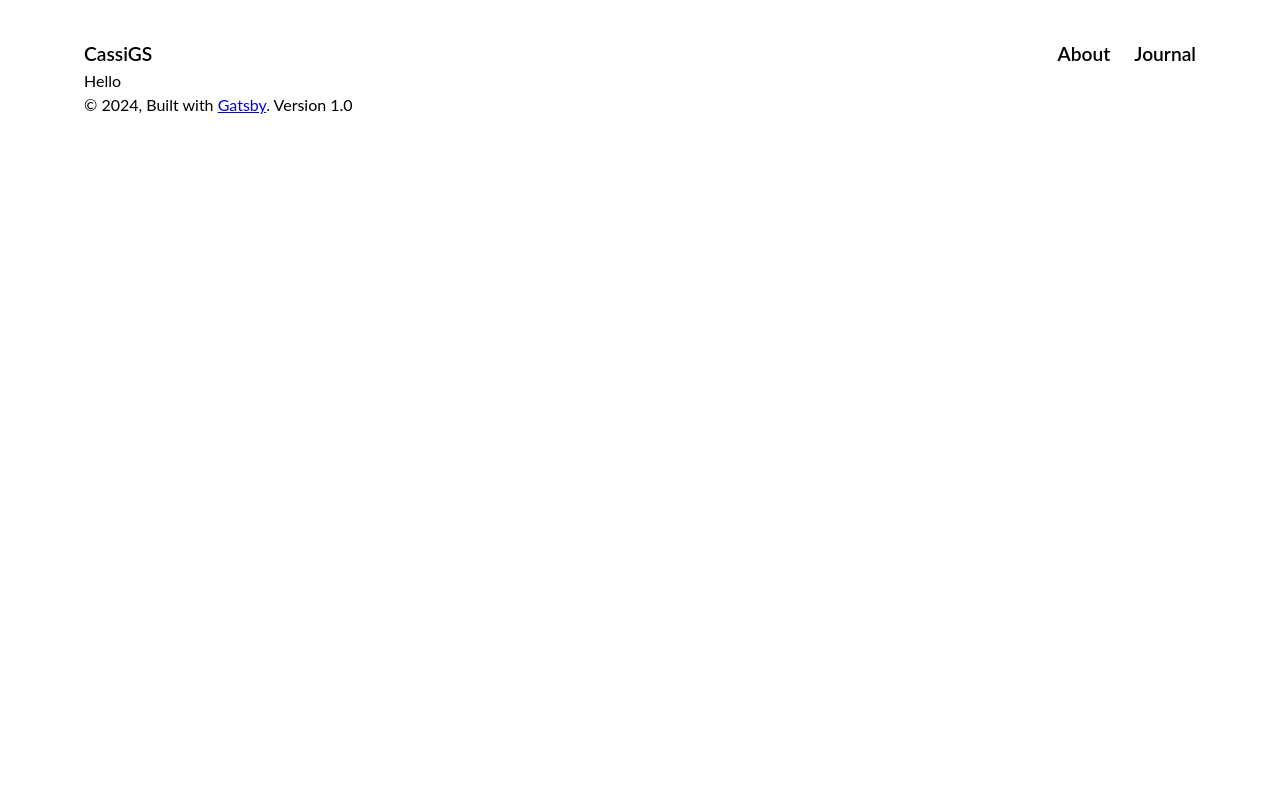
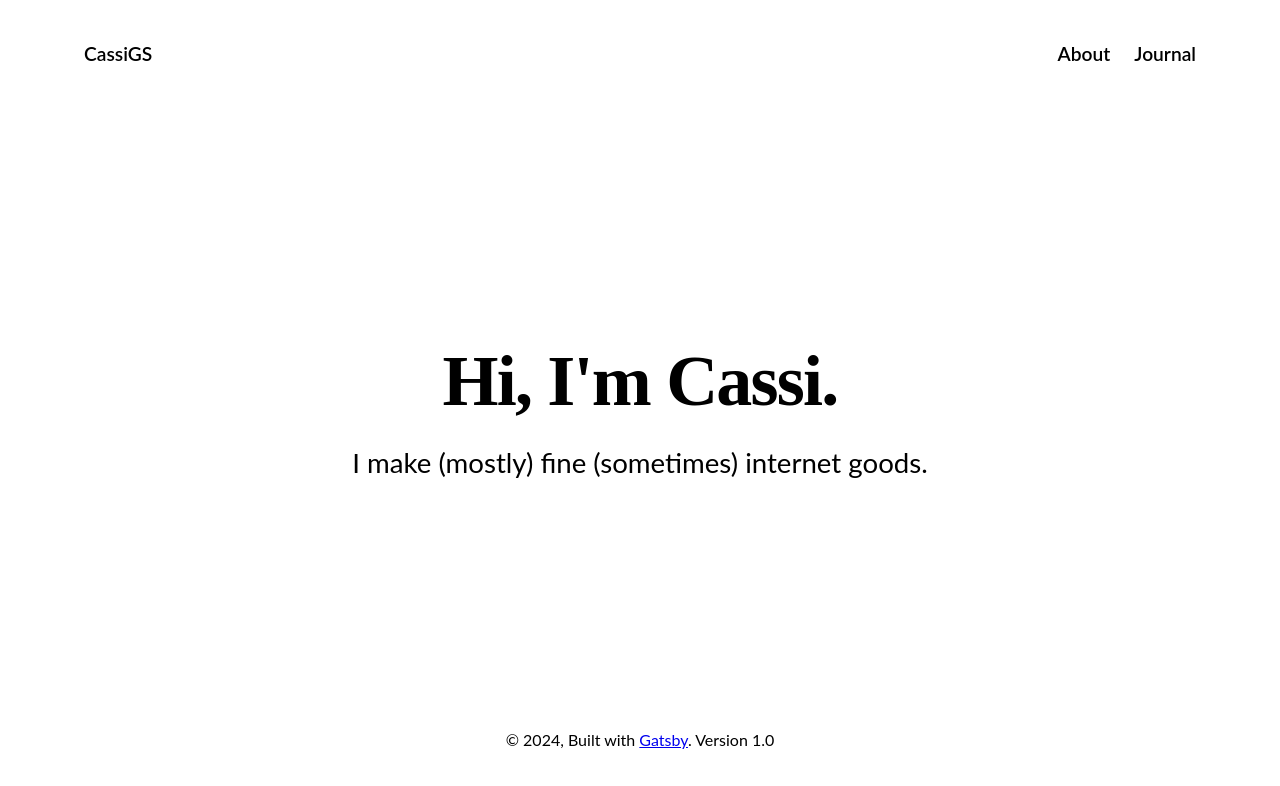
Before and after one commit to CassiGS/jamstack-portfolio, a Gatsby site: page / in a window 1280 px wide. Built offline with nearby package versions, Linux system fonts and the light colour scheme; Gatsby itself is replaced by a stand-in of ours.

Commit message:
Add home page and style'

```diff
--- a/src/components/layout.js
+++ b/src/components/layout.js
@@ -32,7 +32,7 @@ const Layout = ({ location, title, children }) => {
       </header>
 
       <main>{children}</main>
-      <footer>
+      <footer className="global-footer">
         © {new Date().getFullYear()}, Built with
         {` `}
         <a href="https://www.gatsbyjs.com">Gatsby</a>. Version 1.0
--- a/src/pages/index.js
+++ b/src/pages/index.js
@@ -23,7 +23,14 @@ const HomePage = ({ data, location }) => {
   //   }
   return (
     <Layout location={location} title={siteTitle}>
-      Hello
+      <main className="home__wrapper">
+        <div className="home__content">
+          <h1>Hi, I'm Cassi.</h1>
+          <p className="home__content-subhead">
+            I make (mostly) fine (sometimes) internet goods.
+          </p>
+        </div>
+      </main>
     </Layout>
   )
 }
--- a/src/style copy.css
+++ b/src/style copy.css
@@ -218,26 +218,7 @@ a:focus {
 
 /* Custom classes */
 
-.global-wrapper {
-  margin: var(--spacing-0) auto;
-  max-width: var(--maxWidth-wrapper);
-  padding: var(--spacing-10) var(--spacing-5);
-}
 
-.global-wrapper[data-is-root-path="true"] .bio {
-  margin-bottom: var(--spacing-20);
-}
-
-.global-header {
-  margin-bottom: var(--spacing-5);
-  font-weight: var(--fontWeight-black);
-  font-size: var(--fontSize-3);
-}
-
-.global-header a {
-  text-decoration: none;
-  color: var(--color-heading-black);
-}
 
 .post-list-item {
   margin-bottom: var(--spacing-8);
--- a/src/style.css
+++ b/src/style.css
@@ -14,6 +14,13 @@
   --spacing-20: 5rem;
   --spacing-24: 6rem;
   --spacing-32: 8rem;
+  --maxWidth-xs: 20rem;
+  --maxWidth-sm: 24rem;
+  --maxWidth-md: 28rem;
+  --maxWidth-lg: 32rem;
+  --maxWidth-xl: 36rem;
+  --maxWidth-2xl: 42rem;
+  --maxWidth-3xl: 48rem;
   --maxWidth-4xl: 56rem;
   --maxWidth-5xl: 64rem;
   --maxWidth-6xl: 72rem;
@@ -31,6 +38,17 @@
   --fontSize-5: 2.074rem;
   --fontSize-6: 2.488rem;
   --fontSize-7: 2.986rem;
+  --fontSize-8: 3.5rem;
+  --fontSize-9: 4rem;
+  --fontSize-10: 4.5rem;
+  --lineHeight-none: 1;
+  --lineHeight-tight: 1.1;
+  --lineHeight-normal: 1.5;
+  --lineHeight-relaxed: 1.625;
+  --fontWeight-light: 300;
+  --fontWeight-normal: 400;
+  --fontWeight-bold: 700;
+  --fontWeight-black: 900;
   --color-heading-black: #000;
 }
 /* HTML elements */
@@ -54,18 +72,51 @@ body {
   color: var(--color-text);
 }
 
+main {
+  flex: 1;
+}
+
+/* Heading */
+
+h1,
+h2,
+h3,
+h4,
+h5,
+h6 {
+  font-family: var(--font-heading);
+  margin-top: var(--spacing-12);
+  margin-bottom: var(--spacing-6);
+  line-height: var(--lineHeight-tight);
+  letter-spacing: -0.025em;
+  font-weight: var(--fontWeight-bold);
+}
+
+h1 {
+  margin-bottom: var(--spacing-3);
+  font-size: var(--fontSize-10);
+  color: var(--color-heading-black);
+}
+
 /* Custom classes */
 
 .global-wrapper {
   margin: var(--spacing-0) auto;
   max-width: var(--maxWidth-wrapper);
   padding: var(--spacing-10) var(--spacing-5);
+  min-height: 100vh;
+  display: grid;
+  grid-template-rows: 2rem 1fr 2rem;
 }
 
 .global-header {
   display: flex;
   flex-direction: row;
   justify-content: space-between;
+}
+
+.global-footer {
+  text-align: center;
 }
 
 .global-header span,
@@ -79,3 +130,20 @@ body {
   color: var(--color-heading-black);
   margin-left: var(--spacing-6);
 }
+
+.home__wrapper {
+  display: flex;
+  flex-direction: row;
+  align-items: center;
+  justify-content: center;
+  height: 100%;
+}
+
+.home__content {
+  text-align: center;
+}
+
+.home__content-subhead {
+  font-size: var(--fontSize-4);
+  line-height: var(--lineHeight-tight);
+}
```
